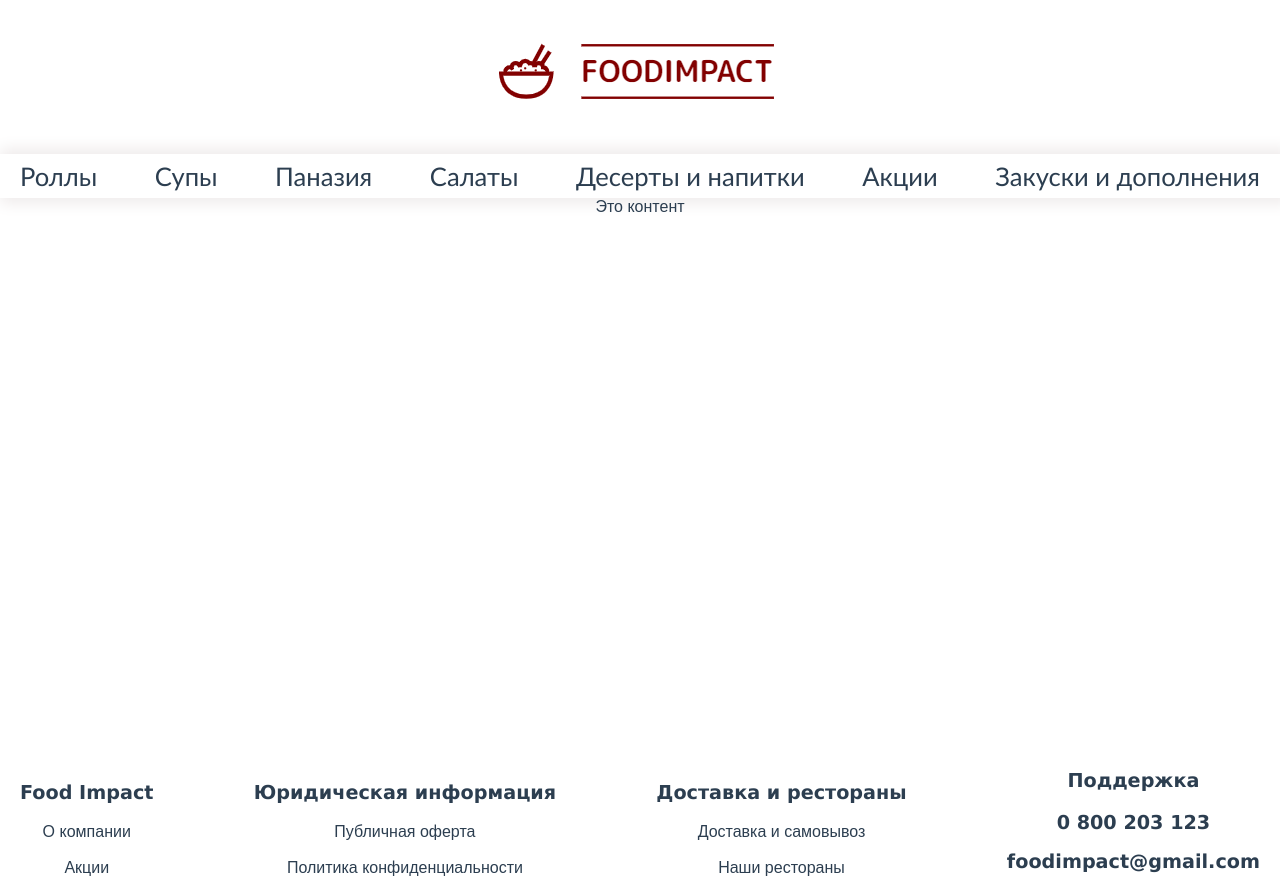
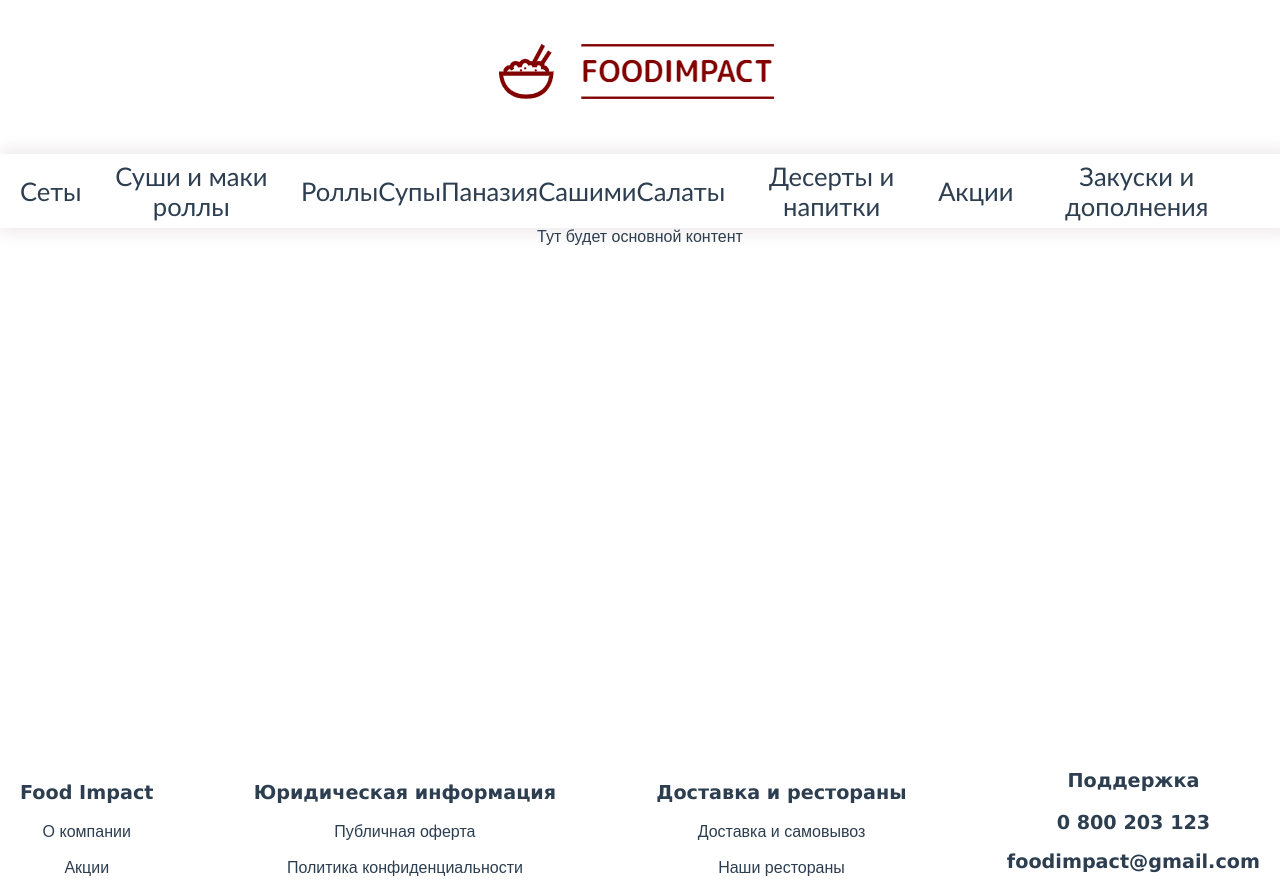
Before and after one commit to HikkiYarik/foodshop, a Vue app: page / in a window 1280 px wide. Built offline with nearby package versions, Linux system fonts and the light colour scheme.

Commit message:
nav menu + categories

```diff
--- a/src/pages/Header/NavMenu.vue
+++ b/src/pages/Header/NavMenu.vue
@@ -2,9 +2,12 @@
     <div class="nav-menu">
         <div class="container">
             <div class="div-nav">
+                <router-link class="router-link" to="">Сеты</router-link>
+                <router-link class="router-link" to="">Суши и маки роллы</router-link>
                 <router-link class="router-link" to="">Роллы</router-link>
                 <router-link class="router-link" to="">Супы</router-link>
                 <router-link class="router-link" to="">Паназия</router-link>
+                <router-link class="router-link" to="">Сашими</router-link>
                 <router-link class="router-link" to="">Салаты</router-link>
                 <router-link class="router-link" to="">Десерты и напитки</router-link>
                 <router-link class="router-link" to="">Акции</router-link>
--- a/src/views/v-main.vue
+++ b/src/views/v-main.vue
@@ -1,6 +1,6 @@
 <template>
   <div class="v-main-content">
-      Это контент
+      Тут будет основной контент
   </div>
 </template>
 
```
